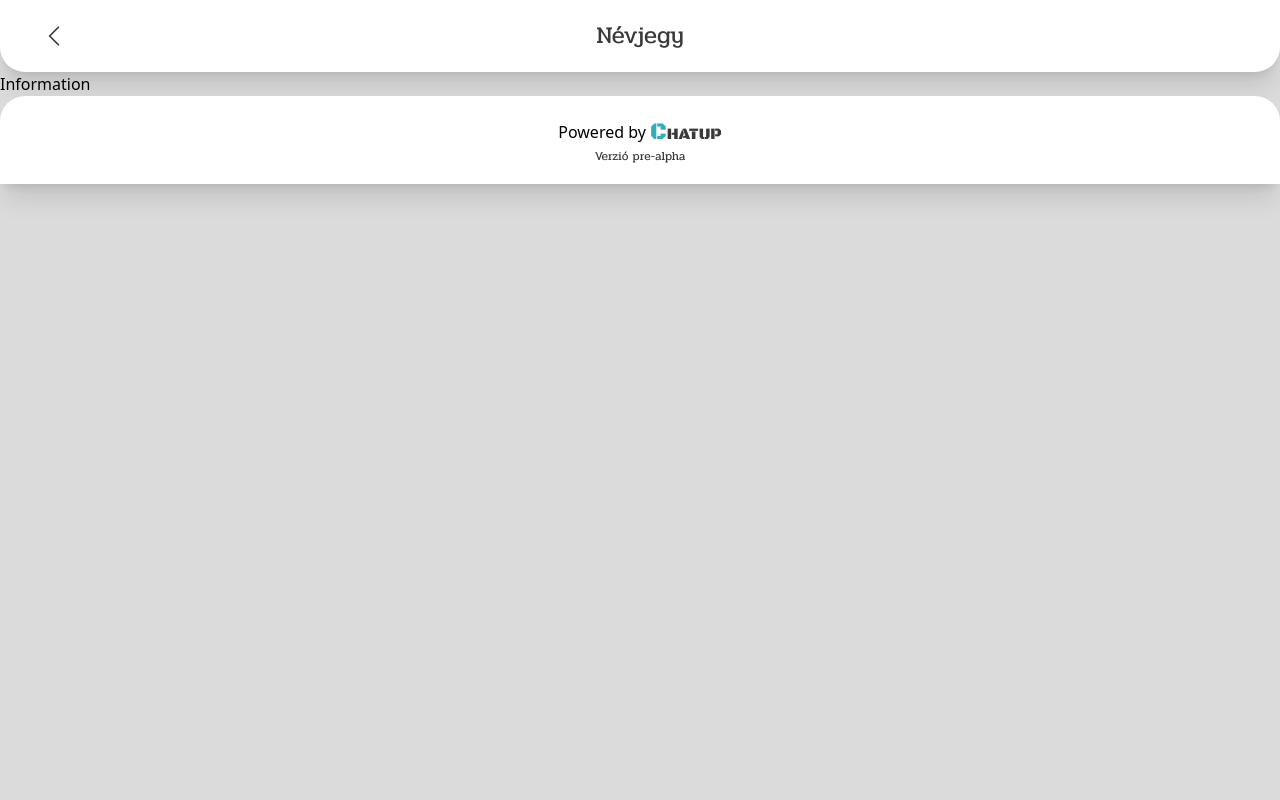
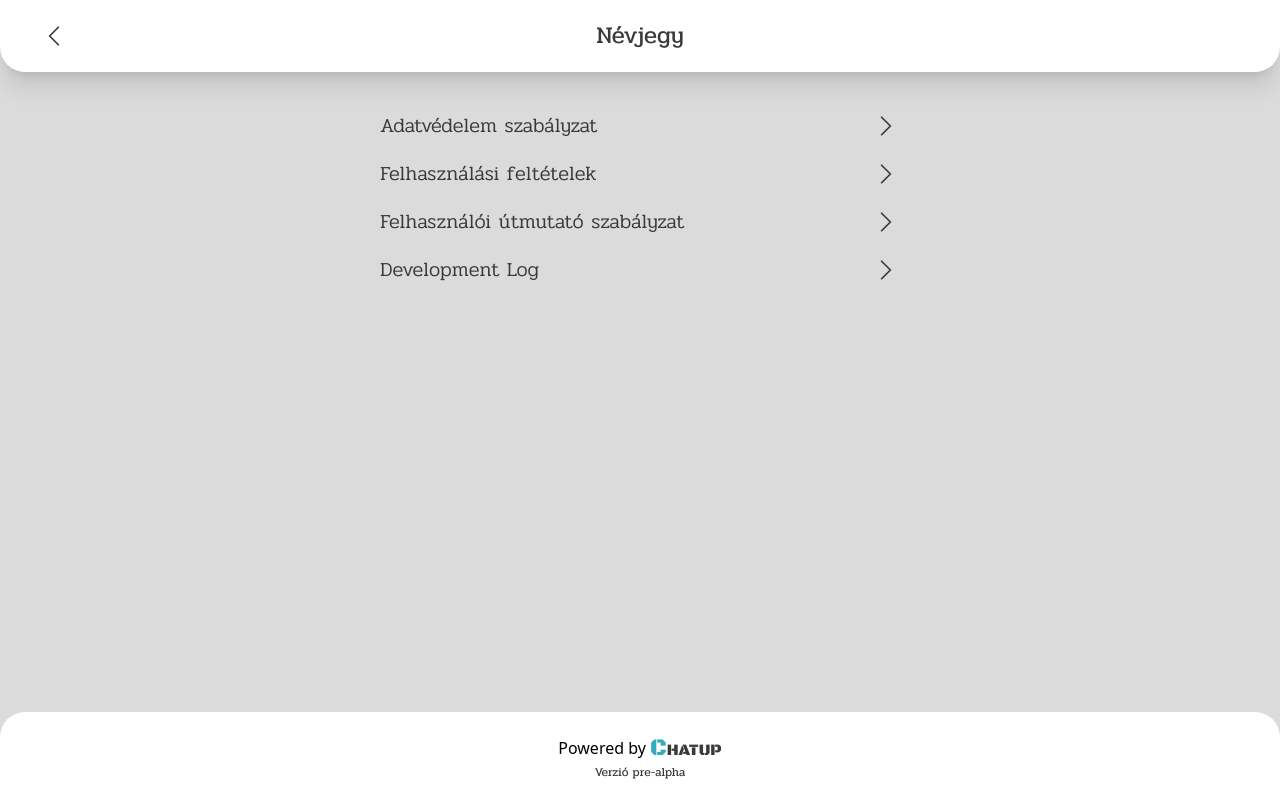
Before and after one commit to zsoltgombocz/chatup-frontend, a React (Vite) app: page /settings/information in a window 1280 px wide. Built offline with nearby package versions, Linux system fonts and the light colour scheme; a web font is replaced by a local one.

Commit message:
rendered links

```diff
--- a/src/views/settings/Information.tsx
+++ b/src/views/settings/Information.tsx
@@ -1,10 +1,13 @@
 import React from 'react'
+import { motion as m } from 'framer-motion';
+import { config } from '../../config/settingsConfig';
+import Category from '../../components/settings/Category';
 
-type Props = {}
-
-function Information({ }: Props) {
+function Information() {
     return (
-        <div>Information</div>
+        <m.div className={'scrollable-view gap-5'} initial={{ x: 500 }} animate={{ x: 0 }} exit={{ x: 500 }}>
+            {config.informationLinks.map(link => <Category text={link.display} redirect={link.route} />)}
+        </m.div>
     )
 }
 
```
